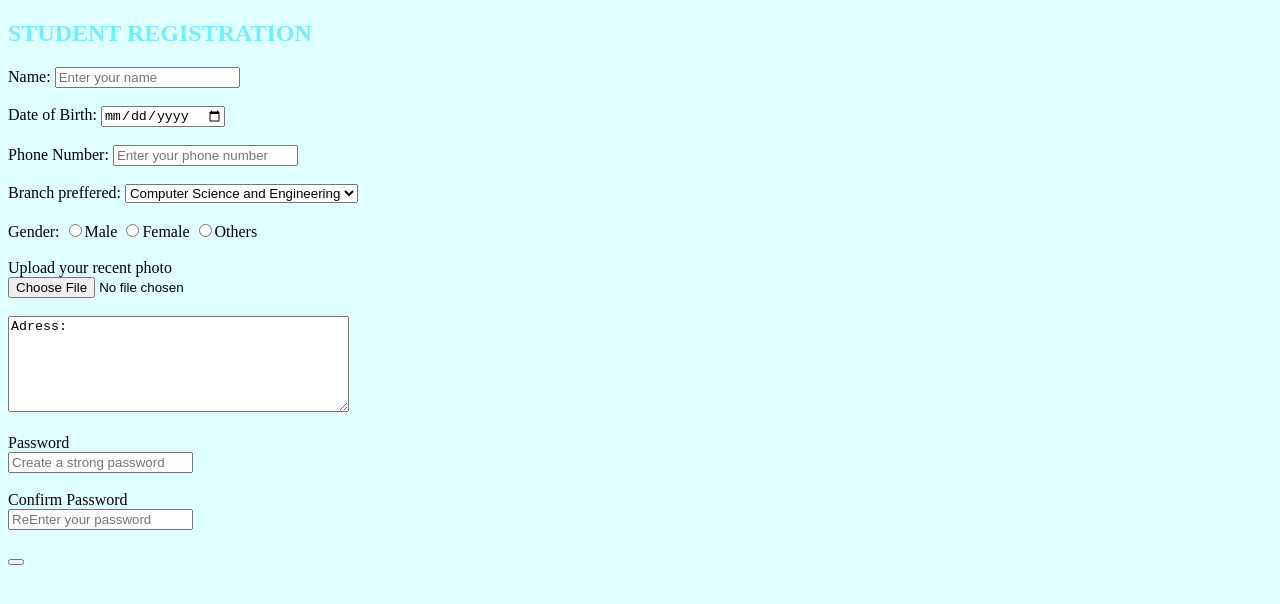
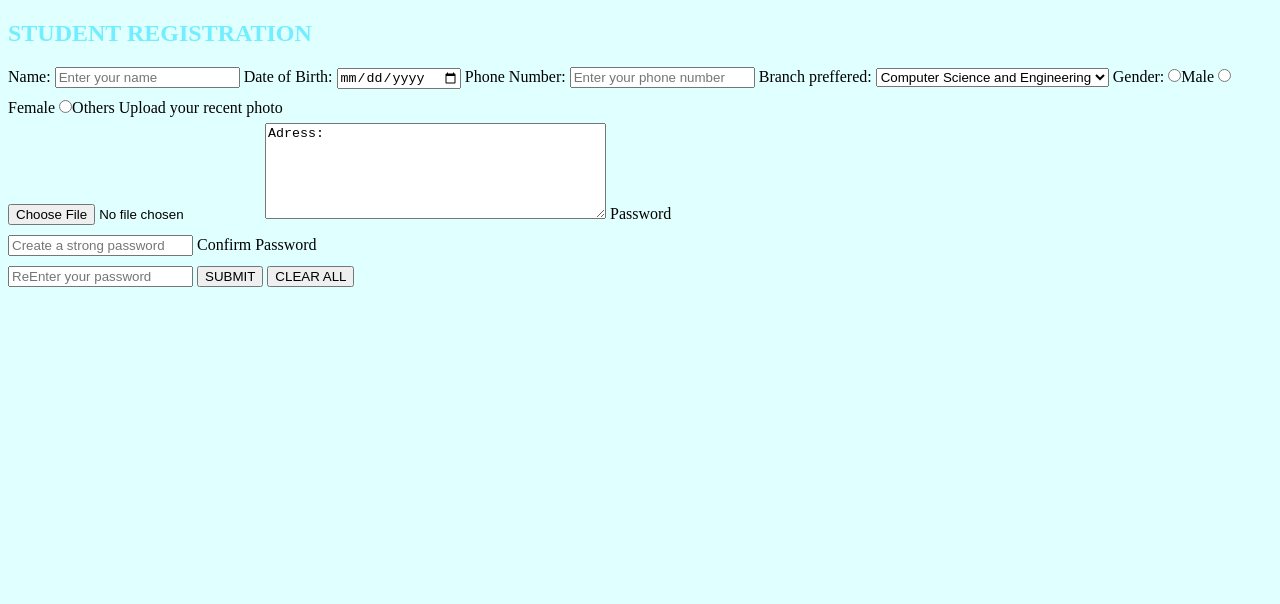
Before and after one commit to Rajranjandhanbad/gr, a plain HTML site: page index.html in a window 1280 px wide. Drawn offline with Linux system fonts and the light colour scheme.

Commit message:
Update index.html

```diff
--- a/index.html
+++ b/index.html
@@ -7,20 +7,20 @@
                 color: rgb(113, 238, 255);
                 margin-bottom: 20px;
             }
+            input{
+                margin: 0px 0px 10px 0px;
+            }
         </style>
     </head>
     <body style="background-color:rgb(224, 255, 255)">
         <h2>STUDENT REGISTRATION</h2>
-        <form>
+        <form onsubmit="window.alert('If u are Raghwendra or Kushagra u are a DICK otherwise sorry plz give 5 stars :)')">
             <label>Name:</label>
            <input type="text" name="name" placeholder="Enter your name" />
-            <br><br>
             <label>Date of Birth:</label>
-            <input type="date" name="D.O.B" />
-            <br><br>
+            <input type="date" name="D.O.B"/>
             <label>Phone Number:</label>
             <input type="number" placeholder="Enter your phone number" name="phno" maxlength="10" />
-            <br><br>
             <label>Branch preffered:</label>
             <select>
                 <option value="CSE">Computer Science and Engineering</option>
@@ -28,24 +28,18 @@
                 <optiom value="M">Mechanical</optiom>
                 <option value="ME">Metallurgy</option>
             </select>
-            <br><br>
             <label>Gender:</label>
             <input type="radio" value="M" name="gender" />Male
             <input type="radio" value="F" name="gender" />Female
             <input type="radio" value="O" name="gender" />Others
-            <br><br>
             <label>Upload your recent photo<br></label>
             <input type="file" name="pic" />
-            <br><br>
             <textarea cols="40" rows="6">Adress:</textarea>
-            <br><br>
             <label>Password</label><br>
             <input type="password" placeholder="Create a strong password" />
-            <br><br>
             <label>Confirm Password</label><br>
             <input type="password" placeholder="ReEnter your password" />
-            <br><br>
-            <button onclick="window.alert('If u are Raghwendra or Kushagra then u are a DICK')"
+            <input type="submit" value="SUBMIT"/>
             <input type="reset" value="CLEAR ALL"/>
         </form>
     </body>
```
